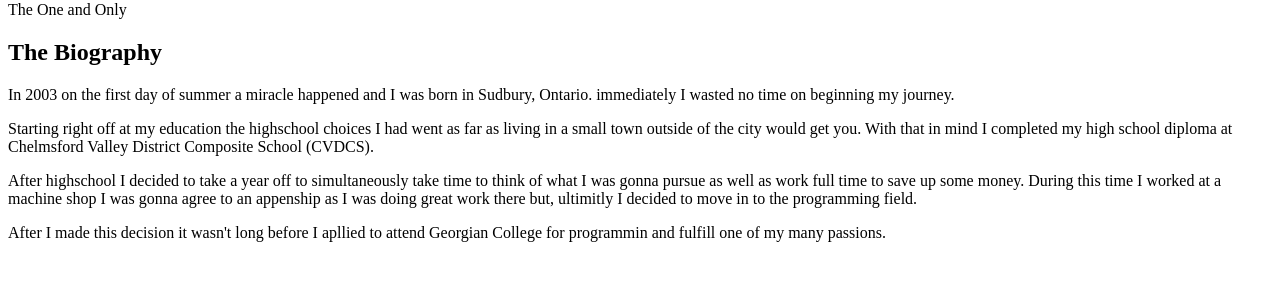
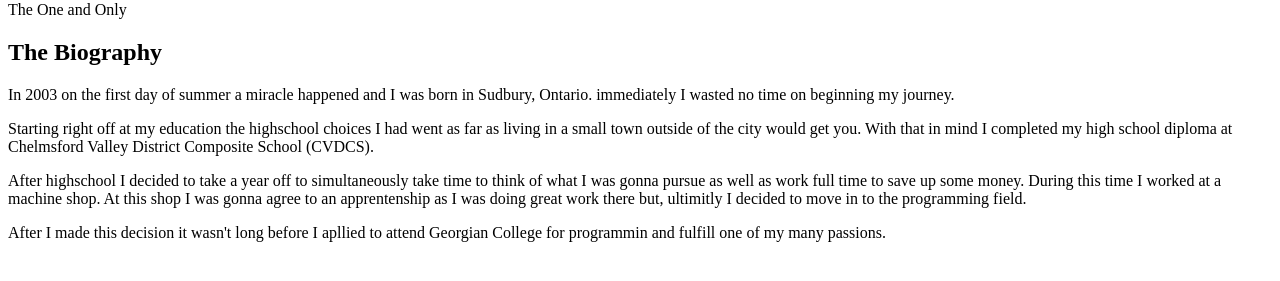
Before and after one commit to owendane5/lab-01, a plain HTML site: page index.html in a window 1280 px wide. Shown: the part 79-360 px from the top of the page. Drawn offline with Linux system fonts and the light colour scheme.

Commit message:
Grammar fixes

```diff
--- a/index.html
+++ b/index.html
@@ -31,8 +31,8 @@
         </p>
         <p>
             After highschool I decided to take a year off to simultaneously take time to think of what I was gonna
-            pursue as well as work full time to save up some money. During this time I worked at a machine shop I was
-            gonna agree to an appenship as I was doing great work there but, ultimitly I decided to move in to the
+            pursue as well as work full time to save up some money. During this time I worked at a machine shop. At this shop I was
+            gonna agree to an apprentenship as I was doing great work there but, ultimitly I decided to move in to the
             programming field.
         </p>
         <p>
```
